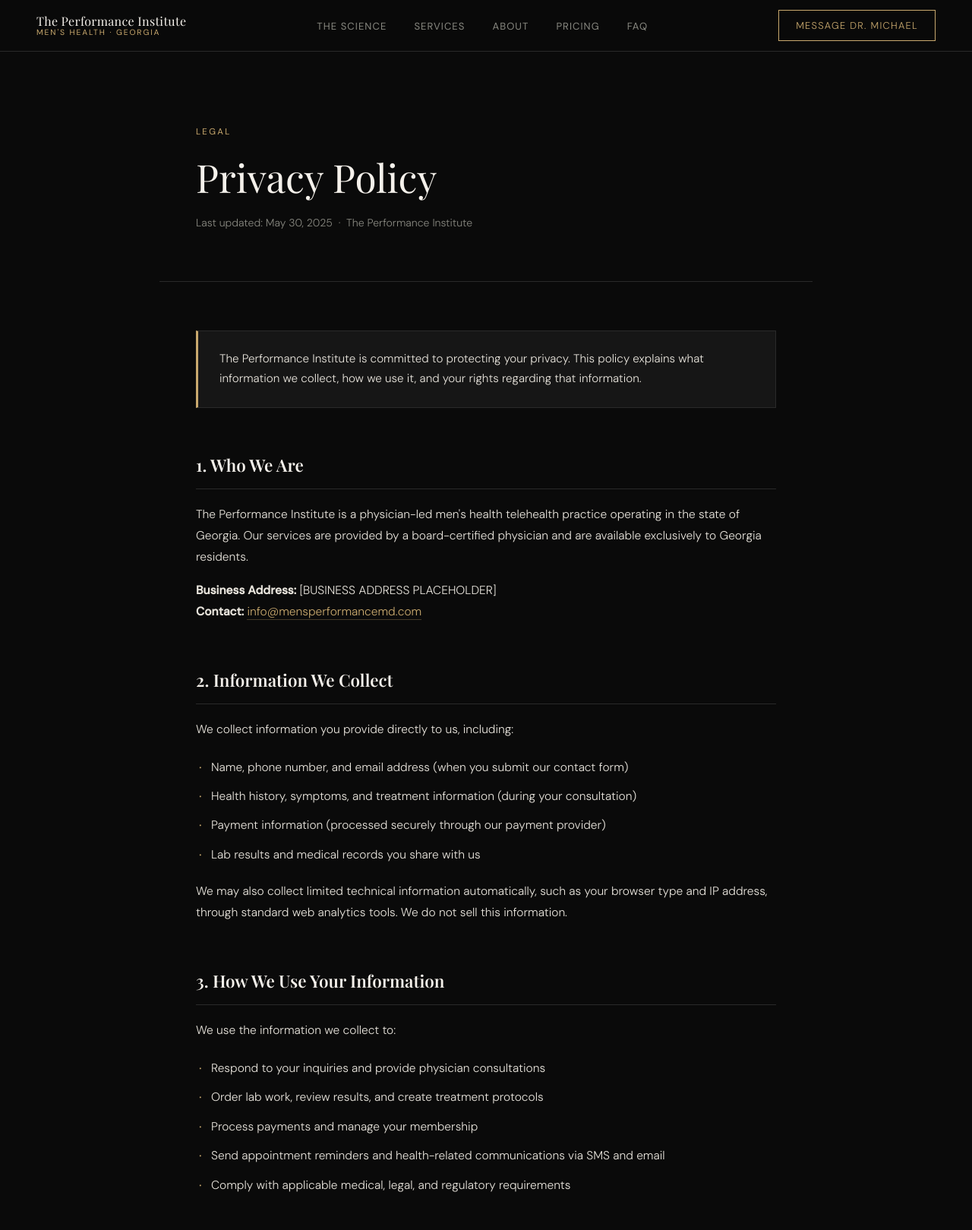
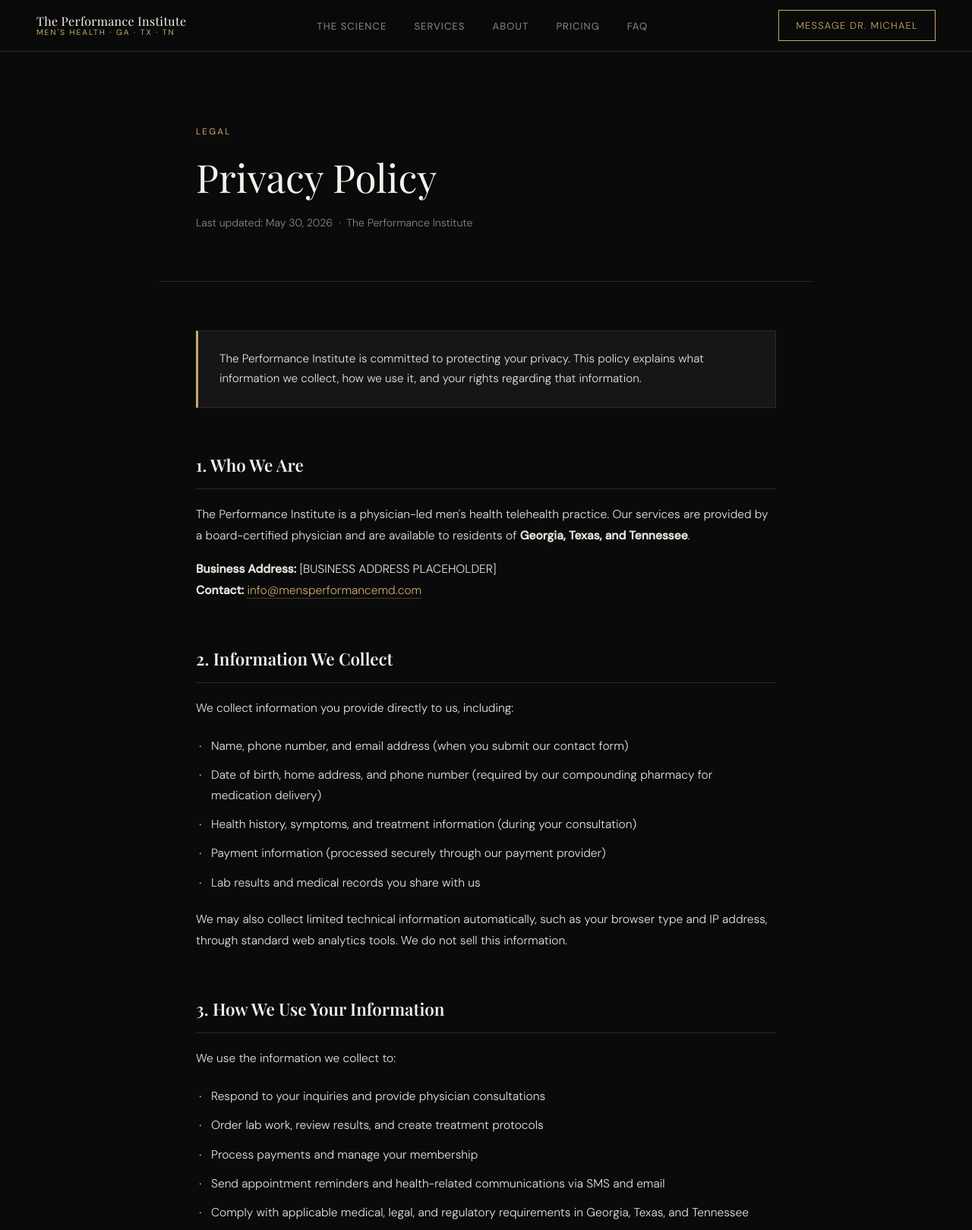
Before and after one commit to mikehawaii76-dotcom/performance-institute, a website: page privacy-policy.html in a window 1280 px wide. Shown: the top 1619 px of the page at 76% size. Drawn offline with nearby package versions, Linux system fonts and the light colour scheme; a web font is replaced by a local one.

Commit message:
Add files via upload

```diff
--- a/privacy-policy.html
+++ b/privacy-policy.html
@@ -4,7 +4,7 @@
 <meta charset="UTF-8" />
 <meta name="viewport" content="width=device-width, initial-scale=1.0" />
 <title>Privacy Policy | The Performance Institute</title>
-  <meta name="description" content="Privacy Policy for The Performance Institute — Men's Health Telehealth Practice in Georgia." />
+<meta name="description" content="Privacy Policy for The Performance Institute — Men's Health Telehealth Practice serving Georgia, Texas, and Tennessee." />
 <link rel="preconnect" href="https://fonts.googleapis.com" />
 <link rel="preconnect" href="https://fonts.gstatic.com" crossorigin />
 <link href="https://fonts.googleapis.com/css2?family=Playfair+Display:ital,wght@0,400;0,600;1,400&family=DM+Sans:wght@300;400;500&display=swap" rel="stylesheet" />
@@ -269,7 +269,7 @@
 <nav>
   <a href="/" class="nav-logo">
     The Performance Institute
-      <span>Men's Health · Georgia</span>
+    <span>Men's Health · GA · TX · TN</span>
   </a>
   <ul class="nav-links">
     <li><a href="/#difference">The Science</a></li>
@@ -285,7 +285,7 @@
 <header class="page-header">
   <p class="eyebrow">Legal</p>
   <h1>Privacy Policy</h1>
-    <p class="meta">Last updated: May 30, 2025 &nbsp;·&nbsp; The Performance Institute</p>
+  <p class="meta">Last updated: May 30, 2026 &nbsp;·&nbsp; The Performance Institute</p>
 </header>
 
 <!-- CONTENT -->
@@ -299,7 +299,7 @@
 
   <section>
     <h2>1. Who We Are</h2>
-      <p>The Performance Institute is a physician-led men's health telehealth practice operating in the state of Georgia. Our services are provided by a board-certified physician and are available exclusively to Georgia residents.</p>
+    <p>The Performance Institute is a physician-led men's health telehealth practice. Our services are provided by a board-certified physician and are available to residents of <strong>Georgia, Texas, and Tennessee</strong>.</p>
     <p><strong>Business Address:</strong> [BUSINESS ADDRESS PLACEHOLDER]<br />
     <strong>Contact:</strong> <a href="mailto:info@mensperformancemd.com">info@mensperformancemd.com</a></p>
   </section>
@@ -309,6 +309,7 @@
     <p>We collect information you provide directly to us, including:</p>
     <ul>
       <li>Name, phone number, and email address (when you submit our contact form)</li>
+      <li>Date of birth, home address, and phone number (required by our compounding pharmacy for medication delivery)</li>
       <li>Health history, symptoms, and treatment information (during your consultation)</li>
       <li>Payment information (processed securely through our payment provider)</li>
       <li>Lab results and medical records you share with us</li>
@@ -324,7 +325,7 @@
       <li>Order lab work, review results, and create treatment protocols</li>
       <li>Process payments and manage your membership</li>
       <li>Send appointment reminders and health-related communications via SMS and email</li>
-        <li>Comply with applicable medical, legal, and regulatory requirements</li>
+      <li>Comply with applicable medical, legal, and regulatory requirements in Georgia, Texas, and Tennessee</li>
     </ul>
   </section>
 
@@ -349,7 +350,7 @@
     <p>We do not sell your personal information. We may share your information only in the following circumstances:</p>
     <ul>
       <li><strong>Service providers:</strong> Third parties who assist in operating our practice (e.g., our compounding pharmacy, lab partners, payment processor, telehealth platform) under strict confidentiality agreements</li>
-        <li><strong>Legal requirements:</strong> When required by law, court order, or governmental authority</li>
+      <li><strong>Legal requirements:</strong> When required by law, court order, or governmental authority in any state where we operate</li>
       <li><strong>With your consent:</strong> For any other purpose with your explicit authorization</li>
     </ul>
   </section>
@@ -361,7 +362,7 @@
 
   <section>
     <h2>8. Data Retention</h2>
-      <p>We retain your medical records in accordance with Georgia state law and applicable federal regulations. Non-medical personal data is retained only as long as necessary to provide our services or as required by law.</p>
+    <p>We retain your medical records in accordance with the laws of Georgia, Texas, and Tennessee, as applicable, and applicable federal regulations. Non-medical personal data is retained only as long as necessary to provide our services or as required by law.</p>
   </section>
 
   <section>
@@ -404,7 +405,7 @@
     <div class="footer-brand">
       <a href="/" class="nav-logo">
         The Performance Institute
-          <span>Men's Health · Georgia</span>
+        <span>Men's Health · GA · TX · TN</span>
       </a>
     </div>
     <ul class="footer-links">
@@ -420,7 +421,7 @@
       [BUSINESS ADDRESS PLACEHOLDER]<br />
       <a href="mailto:info@mensperformancemd.com" style="color: var(--gold); text-decoration: none;">info@mensperformancemd.com</a>
     </div>
-      <p class="footer-copy">© 2025 The Performance Institute · mensperformancemd.com &nbsp;·&nbsp; Telehealth services available to Georgia residents only.</p>
+    <p class="footer-copy">© 2026 The Performance Institute · mensperformancemd.com &nbsp;·&nbsp; Telehealth services available to residents of Georgia, Texas, and Tennessee.</p>
   </div>
 </footer>
 
```
Lines whose indentation alone changed are shown as unchanged.
